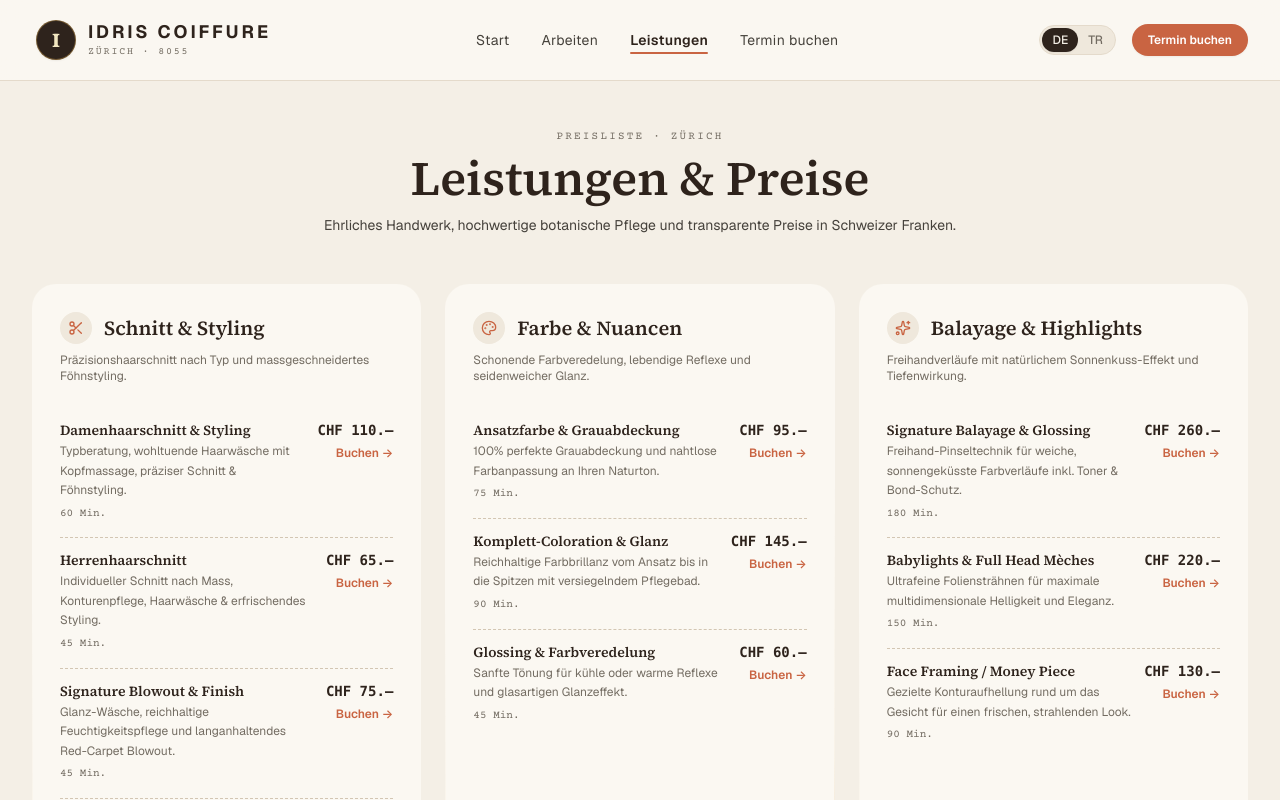
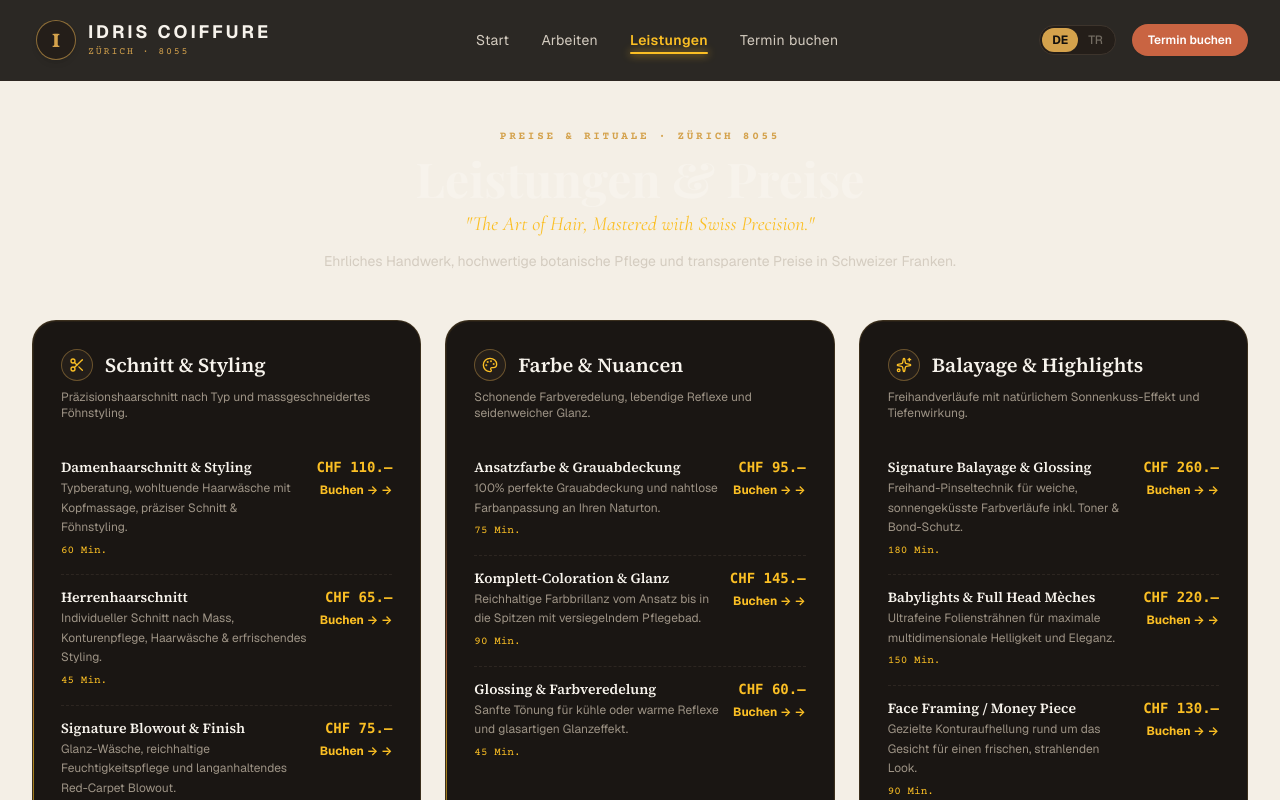
Before and after one commit to Delixch/idrisbaba, a React (Vite) app: page /leistungen in a window 1280 px wide. Shown: the top 800 px of the page. Built offline with nearby package versions, Linux system fonts and the light colour scheme; a web font is replaced by a local one.

Commit message:
Switch to moody dark luxury obsidian theme with vibrant golden neon border beams

```diff
--- a/index.html
+++ b/index.html
@@ -13,7 +13,7 @@
     <link rel="preconnect" href="https://fonts.gstatic.com" crossorigin>
     <link href="https://fonts.googleapis.com/css2?family=Cormorant+Garamond:ital,wght@0,400;0,600;0,700;1,400;1,600&family=Courier+Prime:ital,wght@0,400;0,700;1,400&family=Geist:wght@300;400;500;600;700&family=Italiana&family=Playfair+Display:ital,wght@0,500;0,700;1,400;1,600&family=Source+Serif+4:ital,opsz,wght@0,8..60,400;0,8..60,600;0,8..60,700;1,8..60,400;1,8..60,600&display=swap" rel="stylesheet">
   </head>
-  <body class="bg-[#f4efe6] text-[#211f1c] antialiased selection:bg-[#f1e6c0] selection:text-[#2e231c]">
+  <body class="bg-[#12100e] text-[#f4efe6] antialiased selection:bg-[#d4a24c] selection:text-[#12100e]">
     <div id="root"></div>
     <script type="module" src="/src/main.tsx"></script>
   </body>
--- a/src/components/Header.tsx
+++ b/src/components/Header.tsx
@@ -22,19 +22,19 @@ export const Header: React.FC = () => {
   };
 
   return (
-    <header className="sticky top-0 z-40 w-full bg-[#fbf8f2]/85 backdrop-blur-md border-b border-[#e4dacb] transition-colors">
+    <header className="sticky top-0 z-40 w-full bg-[#16120f]/90 backdrop-blur-md border-b border-[#2d2621] transition-colors">
       <div className="max-w-7xl mx-auto px-4 sm:px-6 lg:px-8 h-20 flex items-center justify-between">
 
         {/* Zone 1: Brand Wordmark */}
-        <Link to="/" className="flex items-center gap-3 group focus-visible:outline-none focus-visible:ring-2 focus-visible:ring-[#c96442]/40 rounded-lg p-1">
-          <div className="w-10 h-10 rounded-full bg-[#2e231c] flex items-center justify-center text-[#f1e6c0] font-serif text-xl font-bold shadow-xs transition-transform group-hover:scale-105 border border-[#d4a24c]/40">
+        <Link to="/" className="flex items-center gap-3 group focus-visible:outline-none focus-visible:ring-2 focus-visible:ring-[#d4a24c]/40 rounded-lg p-1">
+          <div className="w-10 h-10 rounded-full bg-[#241e19] flex items-center justify-center text-[#d4a24c] font-serif text-xl font-bold shadow-md transition-transform group-hover:scale-105 border border-[#d4a24c]/60">
             I
           </div>
           <div className="flex flex-col">
-            <span className="font-sans font-bold text-base sm:text-lg tracking-[0.16em] text-[#2e231c] uppercase leading-tight">
+            <span className="font-sans font-bold text-base sm:text-lg tracking-[0.16em] text-[#f7f3ec] uppercase leading-tight">
               {SALON_CONFIG.shortName}
             </span>
-            <span className="text-[10px] uppercase font-typewriter tracking-[0.18em] text-[#736c62]">
+            <span className="text-[10px] uppercase font-typewriter tracking-[0.18em] text-[#d4a24c]">
               ZÜRICH · 8055
             </span>
           </div>
@@ -46,15 +46,15 @@ export const Header: React.FC = () => {
             <Link
               key={link.to}
               to={link.to}
-              className={`text-sm tracking-wide transition-colors relative py-1 focus-visible:outline-none focus-visible:ring-2 focus-visible:ring-[#c96442]/40 rounded-sm ${
+              className={`text-sm tracking-wide transition-colors relative py-1 focus-visible:outline-none focus-visible:ring-2 focus-visible:ring-[#d4a24c]/40 rounded-sm ${
                 isActive(link.to)
-                  ? 'text-[#2e231c] font-semibold'
-                  : 'text-[#45413b] hover:text-[#211f1c]'
+                  ? 'text-[#fbbf24] font-semibold'
+                  : 'text-[#d4ccc0] hover:text-[#fbbf24]'
               }`}
             >
               {link.label}
               {isActive(link.to) && (
-                <span className="absolute bottom-0 left-0 right-0 h-[2px] bg-[#c96442] rounded-full" />
+                <span className="absolute bottom-0 left-0 right-0 h-[2px] bg-[#fbbf24] rounded-full shadow-[0_0_8px_#fbbf24]" />
               )}
             </Link>
           ))}
@@ -64,13 +64,13 @@ export const Header: React.FC = () => {
         <div className="flex items-center gap-3 sm:gap-4">
 
           {/* Language Switcher Pill Toggle */}
-          <div className="flex items-center p-0.5 bg-[#efe8dc] rounded-full border border-[#e4dacb] text-xs font-medium">
+          <div className="flex items-center p-0.5 bg-[#241e19] rounded-full border border-[#3d342c] text-xs font-medium">
             <button
               onClick={() => setLanguage('de')}
               className={`px-2.5 py-1 rounded-full transition-all focus-visible:outline-none ${
                 language === 'de'
-                  ? 'bg-[#2e231c] text-[#f4efe6] shadow-xs'
-                  : 'text-[#736c62] hover:text-[#211f1c]'
+                  ? 'bg-[#d4a24c] text-[#12100e] font-bold shadow-xs'
+                  : 'text-[#9e9486] hover:text-[#f7f3ec]'
               }`}
               title="Deutsch"
             >
--- a/src/index.css
+++ b/src/index.css
@@ -1,24 +1,24 @@
 @import "tailwindcss";
 
 @theme {
-  --color-canvas: #f4efe6;
-  --color-surface: #fbf8f2;
-  --color-sunken: #efe8dc;
-  --color-butter: #f1e6c0;
-  --color-honey: #d4a24c;
-  --color-espresso: #2e231c;
-  --color-line: #e4dacb;
-  --color-line-strong: #d3c6b3;
-  --color-ink: #211f1c;
-  --color-ink-2: #45413b;
-  --color-muted: #736c62;
-  --color-faint: #a0988b;
-  --color-clay: #c96442;
-  --color-clay-strong: #a94f32;
-  --color-clay-soft: #f5e1d5;
-  --color-sage: #587a4f;
-  --color-ochre: #a8781f;
-  --color-brick: #b0473a;
+  --color-canvas: #12100e;
+  --color-surface: #1c1815;
+  --color-sunken: #171412;
+  --color-butter: #d4a24c;
+  --color-honey: #e8b860;
+  --color-espresso: #0d0b0a;
+  --color-line: #2d2621;
+  --color-line-strong: #3d342c;
+  --color-ink: #f7f3ec;
+  --color-ink-2: #d4ccc0;
+  --color-muted: #9e9486;
+  --color-faint: #6e6558;
+  --color-clay: #d97746;
+  --color-clay-strong: #bf5f30;
+  --color-clay-soft: #2e1d16;
+  --color-sage: #66945a;
+  --color-ochre: #d4a24c;
+  --color-brick: #c95140;
 
   --font-serif: "Source Serif 4", Georgia, serif;
   --font-display: "Playfair Display", Georgia, serif;
@@ -55,45 +55,48 @@
 .luxury-glow-card {
   position: relative;
   border-radius: 1.5rem;
-  background-color: #fbf8f2;
-  transition: transform 0.4s cubic-bezier(0.16, 1, 0.3, 1), box-shadow 0.4s cubic-bezier(0.16, 1, 0.3, 1);
+  background-color: #1a1613;
+  color: #f7f3ec;
+  border: 1px solid rgba(212, 162, 76, 0.18);
+  transition: transform 0.4s cubic-bezier(0.16, 1, 0.3, 1), box-shadow 0.4s cubic-bezier(0.16, 1, 0.3, 1), border-color 0.4s ease;
   isolation: isolate;
 }
 
 .luxury-glow-card::before {
   content: "";
   position: absolute;
-  inset: -1px;
+  inset: -1.5px;
   border-radius: inherit;
-  padding: 1.5px;
+  padding: 2px;
   background: conic-gradient(
     from var(--border-angle),
-    transparent 20%,
-    rgba(212, 162, 76, 0.15) 40%,
-    rgba(212, 162, 76, 0.85) 50%,
-    rgba(201, 100, 66, 0.9) 55%,
-    rgba(212, 162, 76, 0.15) 60%,
-    transparent 80%
+    transparent 15%,
+    rgba(212, 162, 76, 0.2) 35%,
+    #fbbf24 50%,
+    #d97746 58%,
+    rgba(212, 162, 76, 0.2) 68%,
+    transparent 85%
   );
   -webkit-mask: linear-gradient(#fff 0 0) content-box, linear-gradient(#fff 0 0);
   -webkit-mask-composite: xor;
   mask: linear-gradient(#fff 0 0) content-box, linear-gradient(#fff 0 0);
   mask-composite: exclude;
   pointer-events: none;
-  opacity: 0.35;
-  transition: opacity 0.5s ease;
-  animation: borderRotate 6s linear infinite;
+  opacity: 0.65;
+  transition: opacity 0.4s ease;
+  animation: borderRotate 5s linear infinite;
   z-index: 1;
 }
 
 .luxury-glow-card:hover {
-  transform: translateY(-5px);
-  box-shadow: 0 20px 40px -12px rgba(46, 35, 28, 0.12), 0 0 25px 2px rgba(212, 162, 76, 0.18);
+  transform: translateY(-6px);
+  box-shadow: 0 25px 50px -12px rgba(0, 0, 0, 0.8), 0 0 35px 4px rgba(245, 158, 11, 0.35);
+  border-color: rgba(245, 158, 11, 0.6);
 }
 
 .luxury-glow-card:hover::before {
   opacity: 1;
-  animation: borderRotate 3.5s linear infinite;
+  animation: borderRotate 2.8s linear infinite;
 }
 
 /* Subtle Shimmer Sweep on Hover */
@@ -112,7 +115,7 @@
   background: linear-gradient(
     60deg,
     transparent 35%,
-    rgba(255, 255, 255, 0.25) 50%,
+    rgba(245, 158, 11, 0.2) 50%,
     transparent 65%
   );
   transform: translateX(-100%);
@@ -128,19 +131,21 @@
   transition: all 0.4s cubic-bezier(0.16, 1, 0.3, 1);
 }
 .card-hover-luxury:hover {
-  transform: translateY(-4px);
-  box-shadow: 0 20px 35px -10px rgba(46, 35, 28, 0.08), 0 0 20px 1px rgba(212, 162, 76, 0.15);
-  border-color: rgba(212, 162, 76, 0.55);
+  transform: translateY(-5px);
+  box-shadow: 0 20px 35px -10px rgba(0, 0, 0, 0.7), 0 0 25px 2px rgba(212, 162, 76, 0.3);
+  border-color: rgba(212, 162, 76, 0.7);
 }
 
 @keyframes pulseGlow {
   0%, 100% {
     opacity: 1;
     transform: scale(1);
+    box-shadow: 0 0 0 0 rgba(74, 222, 128, 0.7);
   }
   50% {
-    opacity: 0.5;
+    opacity: 0.7;
     transform: scale(1.2);
+    box-shadow: 0 0 14px 4px rgba(74, 222, 128, 0.9);
   }
 }
 
--- a/src/pages/LeistungenPage.tsx
+++ b/src/pages/LeistungenPage.tsx
@@ -55,13 +55,16 @@ export const LeistungenPage: React.FC = () => {
 
       {/* Page Title */}
       <div className="text-center max-w-2xl mx-auto mb-12">
-        <span className="text-[11px] uppercase font-typewriter tracking-[0.2em] text-[#736c62] block mb-2">
-          Preisliste · ZÜRICH
+        <span className="text-[11px] uppercase font-typewriter tracking-[0.25em] text-[#d4a24c] block mb-2 font-semibold">
+          Preise &amp; Rituale · ZÜRICH 8055
         </span>
-        <h1 className="font-serif text-3xl sm:text-4xl lg:text-5xl font-semibold text-[#2e231c]">
+        <h1 className="font-display text-3xl sm:text-4xl lg:text-5xl font-bold text-[#f7f3ec]">
           {t.services.title}
         </h1>
-        <p className="text-sm text-[#45413b] mt-3 font-sans leading-relaxed">
+        <p className="font-editorial text-xl text-[#fbbf24] italic mt-2">
+          "{SALON_CONFIG.sloganEn}"
+        </p>
+        <p className="text-xs sm:text-sm text-[#d4ccc0] mt-3 font-sans leading-relaxed">
           {t.services.subtitle}
         </p>
       </div>
@@ -79,19 +82,19 @@ export const LeistungenPage: React.FC = () => {
           return (
             <div
               key={cat.id}
-              className="p-6 sm:p-7 luxury-glow-card shimmer-hover flex flex-col justify-between"
+              className="p-6 sm:p-7 luxury-glow-card shimmer-hover flex flex-col justify-between bg-[#16120f]"
             >
               <div className="relative z-10">
                 {/* Header */}
                 <div className="flex items-center gap-3 mb-2">
-                  <div className="w-8 h-8 rounded-full bg-[#efe8dc] flex items-center justify-center text-[#c96442]">
+                  <div className="w-8 h-8 rounded-full bg-[#241e19] flex items-center justify-center text-[#fbbf24] border border-[#d4a24c]/40">
                     <Icon className="w-4 h-4" />
                   </div>
-                  <h3 className="font-serif text-xl font-semibold text-[#2e231c]">
+                  <h3 className="font-serif text-xl font-semibold text-[#f7f3ec]">
                     {language === 'de' ? cat.nameDe : cat.nameTr}
                   </h3>
                 </div>
-                <p className="text-xs text-[#736c62] mb-6">
+                <p className="text-xs text-[#9e9486] mb-6">
                   {language === 'de' ? cat.descDe : cat.descTr}
                 </p>
 
@@ -101,19 +104,19 @@ export const LeistungenPage: React.FC = () => {
                     <div
                       key={service.id}
                       className={`pt-3 ${
-                        idx !== 0 ? 'border-t border-dashed border-[#d3c6b3]' : ''
+                        idx !== 0 ? 'border-t border-dashed border-[#2d2621]' : ''
                       }`}
                     >
                       <div className="flex items-start justify-between gap-3">
                         <div className="flex-1">
-                          <h4 className="font-serif text-sm font-semibold text-[#2e231c]">
+                          <h4 className="font-serif text-sm font-semibold text-[#f7f3ec]">
                             {language === 'de' ? service.nameDe : service.nameTr}
                           </h4>
-                          <p className="text-xs text-[#736c62] mt-0.5 leading-relaxed">
+                          <p className="text-xs text-[#9e9486] mt-0.5 leading-relaxed">
                             {language === 'de' ? service.descriptionDe : service.descriptionTr}
                           </p>
-                          <div className="flex items-center gap-2 mt-1.5 text-xs text-[#45413b]">
-                            <span className="font-typewriter text-[11px] text-[#736c62]">
+                          <div className="flex items-center gap-2 mt-1.5 text-xs text-[#d4ccc0]">
+                            <span className="font-typewriter text-[11px] text-[#fbbf24]">
                               {service.durationMinutes} Min.
                             </span>
                           </div>
@@ -121,14 +124,14 @@ export const LeistungenPage: React.FC = () => {
 
                         {/* Price & Book Action */}
                         <div className="text-right shrink-0">
-                          <span className="font-mono text-sm font-semibold text-[#2e231c] block">
+                          <span className="font-mono text-sm font-semibold text-[#fbbf24] block">
                             CHF {service.priceChf}.–
                           </span>
                           <Link
                             to={`/buchen?service=${service.id}`}
-                            className="inline-block mt-1 text-xs font-semibold text-[#c96442] hover:text-[#a94f32] transition-colors"
+                            className="inline-block mt-1 text-xs font-bold text-[#fbbf24] hover:text-[#f59e0b] transition-colors"
                           >
-                            {t.services.bookService}
+                            {t.services.bookService} →
                           </Link>
                         </div>
                       </div>
```
Also changed, not shown: src/components/Footer.tsx (+8 -8 lines), src/pages/ArbeitenPage.tsx (+21 -21 lines), src/pages/BuchenPage.tsx (+7 -7 lines), src/pages/HomePage.tsx (+59 -59 lines).
